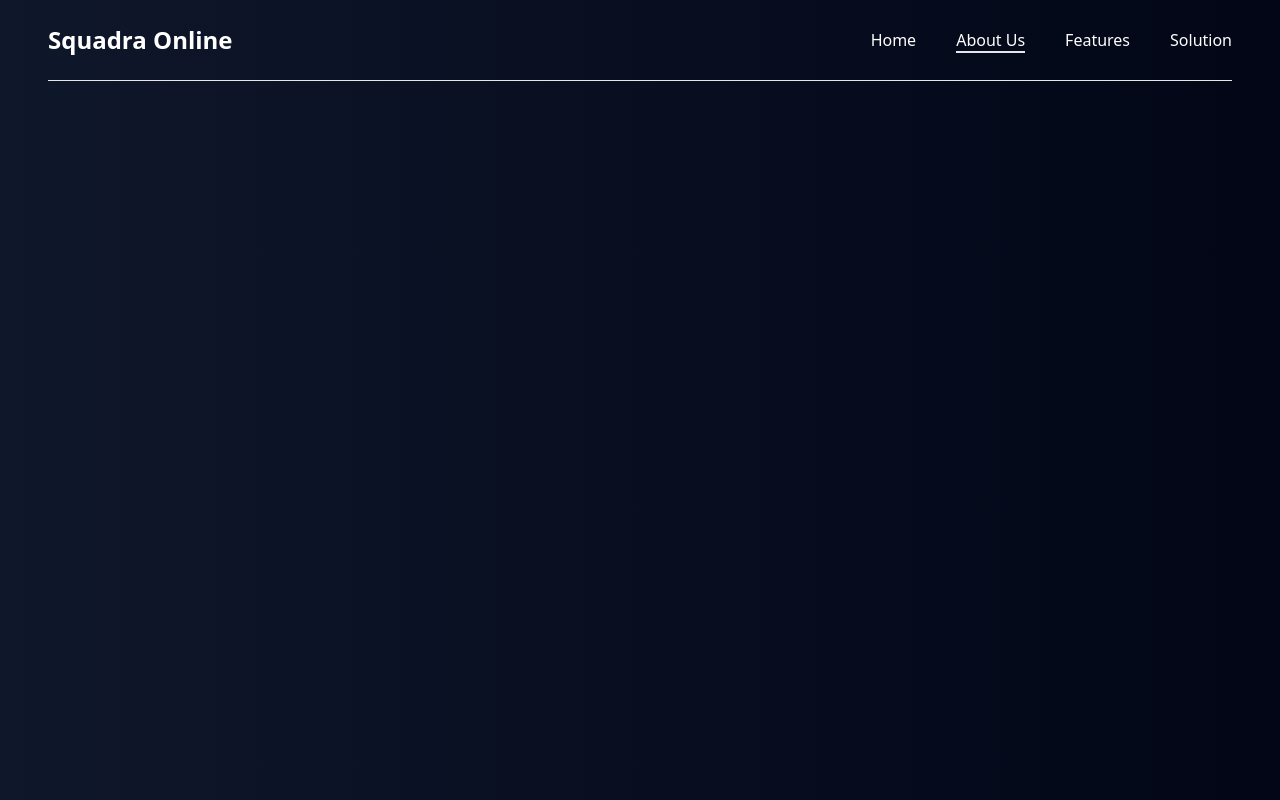
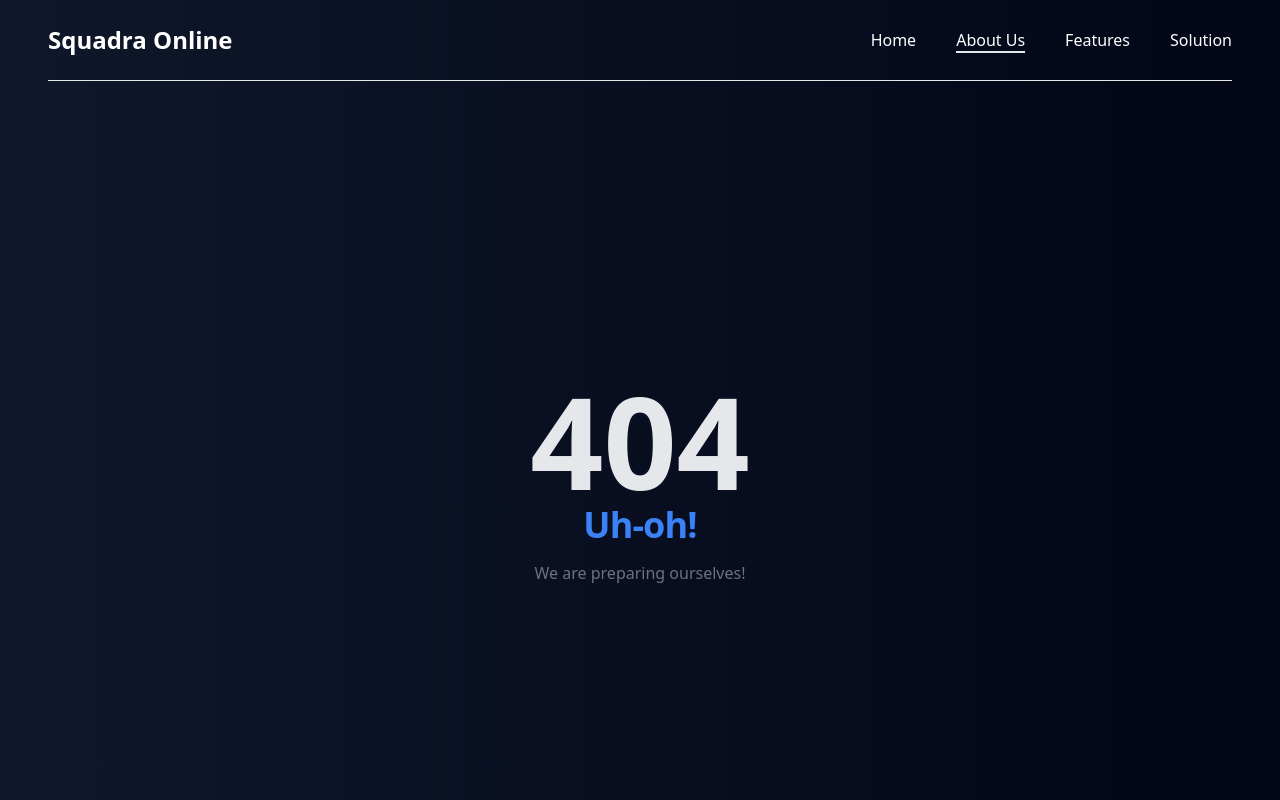
Before and after one commit to khtanvirislam/squadra-online, a React (Vite) app: page /aboutus in a window 1280 px wide. Shown: the top 800 px of the page. Built offline with nearby package versions, Linux system fonts and the light colour scheme.

Commit message:
about-us and features page is created

```diff
--- a/src/Components/Body/GetStarted/GetStarted.jsx
+++ b/src/Components/Body/GetStarted/GetStarted.jsx
@@ -2,8 +2,8 @@ import { FaArrowTrendUp } from "react-icons/fa6";
 export const GetStarted = () => {
   return (
     <div>
-      <div className="w-[120px] h-[120px] rounded-full bg-teal-200 p-[2px] cursor-pointer ">
-        <div className="flex flex-col bg-gradient-to-r from-slate-800 to-slate-900 w-[100%] h-[100%] rounded-full ">
+      <div className="w-[120px] h-[120px] rounded-3xl bg-teal-300 p-[2px] cursor-pointer  ">
+        <div className="flex flex-col bg-gradient-to-r from-slate-800 to-slate-900 w-[100%] h-[100%] rounded-3xl ">
           <div className="flex flex-row justify-center items-center pt-6 px-4 ">
             <p className="font-medium text-lg mr-2">
               <span className="text-white">Get</span>
--- a/src/Components/Header/Hero/Hero.jsx
+++ b/src/Components/Header/Hero/Hero.jsx
@@ -3,7 +3,7 @@ import { HeroText } from "./HeroText";
 
 export const Hero = () => {
   return (
-    <div className="flex flex-col justify-center md:flex-row ">
+    <div className="flex flex-col justify-center items-center md:flex-row ">
       <HeroText></HeroText>
       <HeroImg></HeroImg>
     </div>
--- a/src/Components/Header/Hero/HeroImg.jsx
+++ b/src/Components/Header/Hero/HeroImg.jsx
@@ -1,10 +1,10 @@
 import React from "react";
-// import { aiImg } from "../../../images/robo.png";
+import img1 from "../../../images/robo.png";
 export const HeroImg = () => {
   return (
-    <div>
+    <div className="flex-1">
       <div>
-        <img src="" alt="" />
+        <img className="rounded-md mt-10 " src={img1} alt="" />
       </div>
     </div>
   );
--- a/src/Components/Header/Hero/HeroText.jsx
+++ b/src/Components/Header/Hero/HeroText.jsx
@@ -7,21 +7,16 @@ export const HeroText = () => {
       <div className="flex flex-1 lg:max-w-2xl">
         {/* content */}
         <div className="text-center md:text-start px-4 md:px-8 py-4 md:py-8">
-          <h1 className="text-3xl md:text-5xl font-bold">
+          <h1 className="text-3xl md:text-6xl font-bold">
             Transform <br />
-            <span className="text-4xl md:text-6xl  text-teal-400">
+            <span className="text-4xl md:text-7xl text-teal-400">
               Your Business!
             </span>
           </h1>
-          <p className="my-6 bg-gradient-to-br from-teal-900 to-slate-700 text-white px-4 py-3 rounded text-xl max-w-[350px] font-medium md:max-w-md lg:max-w-lg">
+          <p className="my-6 md:mt-10 bg-gradient-to-br from-teal-900 to-slate-700 text-white px-4 py-3 md:px-8 md:py-6 rounded text-xl max-w-[350px] font-medium md:max-w-md lg:max-w-lg ">
             Elevate Your Enterprise with <br /> State-of-the-Art AI and
             Automation Solutions.
           </p>
-        </div>
-
-        {/* get started */}
-        <div className="sm:flex hidden md:mr-7 py-5">
-          <GetStarted></GetStarted>
         </div>
       </div>
       <p className="text-start px-4 md:px-8 max-w-sm md:max-w-md lg:max-w-lg text-base">
@@ -29,6 +24,10 @@ export const HeroText = () => {
         AI and automation solutions for your business, emphasizing enhanced
         efficiency and cost-effectiveness.
       </p>
+      {/* get started */}
+      <div className="sm:flex justify-center hidden mt-10">
+        <GetStarted></GetStarted>
+      </div>
     </div>
   );
 };
--- a/src/Pages/AboutUs/AboutUs.jsx
+++ b/src/Pages/AboutUs/AboutUs.jsx
@@ -1,5 +1,23 @@
 import React from "react";
 
 export const AboutUs = () => {
-  return <div className="min-h-screen"></div>;
+  return (
+    <div className="min-h-screen">
+      <div className="grid h-screen place-content-center px-4 bg-gradient-to-r from-slate-900 to-slate-950">
+        <div className="text-center">
+          <h1 className="text-9xl font-black text-gray-200 dark:text-gray-700">
+            404
+          </h1>
+
+          <p className="text-2xl font-bold tracking-tight text-blue-500 sm:text-4xl">
+            Uh-oh!
+          </p>
+
+          <p className="mt-4 text-gray-500 dark:text-gray-400">
+            We are preparing ourselves!
+          </p>
+        </div>
+      </div>
+    </div>
+  );
 };
--- a/src/Pages/Solution/Solution.jsx
+++ b/src/Pages/Solution/Solution.jsx
@@ -3,7 +3,21 @@ import React from "react";
 export const Solution = () => {
   return (
     <div className="min-h-screen">
-      <div ></div>
+      <div className="grid h-screen place-content-center px-4 bg-gradient-to-r from-slate-900 to-slate-950">
+        <div className="text-center">
+          <h1 className="text-9xl font-black text-gray-200 dark:text-gray-700">
+            404
+          </h1>
+
+          <p className="text-2xl font-bold tracking-tight text-blue-500 sm:text-4xl">
+            Uh-oh!
+          </p>
+
+          <p className="mt-4 text-gray-500 dark:text-gray-400">
+            We are preparing ourselves!
+          </p>
+        </div>
+      </div>
     </div>
   );
 };
```
